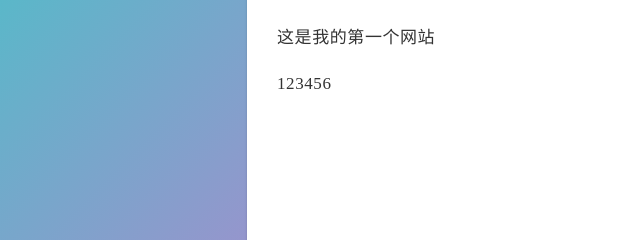
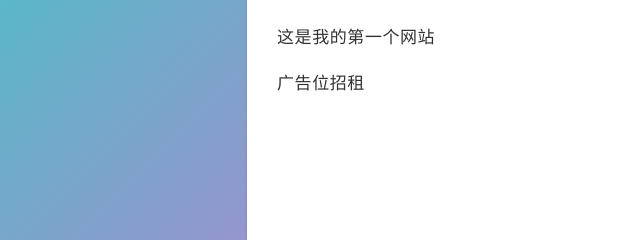
Before and after one commit to Piutroyerple/piutroyerple.github.io, a plain HTML site: page index.html in a window 1280 px wide. Shown: the part 181-421 px from the top of the page, 63-703 px from the left. Drawn offline with Linux system fonts and the light colour scheme.

Commit message:
更新 index.html

```diff
--- a/index.html
+++ b/index.html
@@ -19,7 +19,7 @@
     <main>
         <div class="box">
             <p>这是我的第一个网站</p>
-            <p>123456</p>
+            <p>广告位招租</p>
         </div>
     </main>
     <section class="contact">
```
